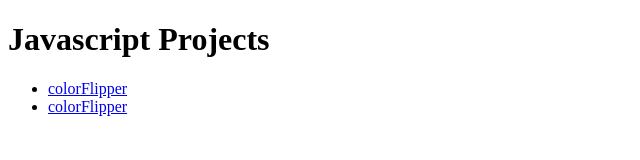
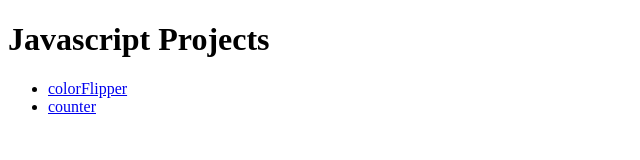
Before and after one commit to prakharsharma97/javascript-projects, a plain HTML site: page index.html in a window 1280 px wide. Shown: the full height of the page, 0-640 px from the left. Drawn offline with Linux system fonts and the light colour scheme.

Commit message:
savechange

```diff
--- a/index.html
+++ b/index.html
@@ -15,8 +15,8 @@
     </div>
     <div>
         <ul>
-            <li><a href="../01-color-flipper/hex.html">colorFlipper</a></li>
-            <li><a href="../02-counter/index.html">colorFlipper</a></li>
+            <li><a href="../javascript-projects/01-color-flipper/hex.html">colorFlipper</a></li>
+            <li><a href="../javascript-projects/02-counter/index.html">counter</a></li>
         </ul>
     </div>
 </body>
```
